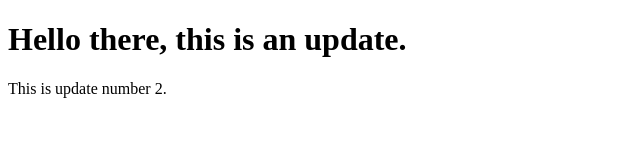
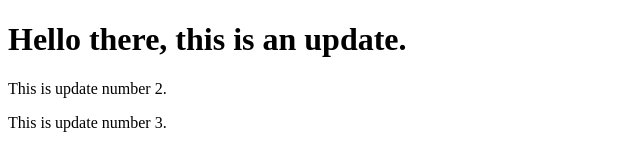
Before and after one commit to thedevelopingdev/gitsync-website-example, a plain HTML site: page index.html in a window 1280 px wide. Shown: the whole page, without its empty margins (0-640 px from the left). Drawn offline with Linux system fonts and the light colour scheme.

Commit message:
add update 3

```diff
--- a/index.html
+++ b/index.html
@@ -9,6 +9,7 @@
 <body>
   <h1>Hello there, this is an update.</h1>
   <p>This is update number 2.</p>
+  <p>This is update number 3.</p>
 </body>
 
 </html>
```
